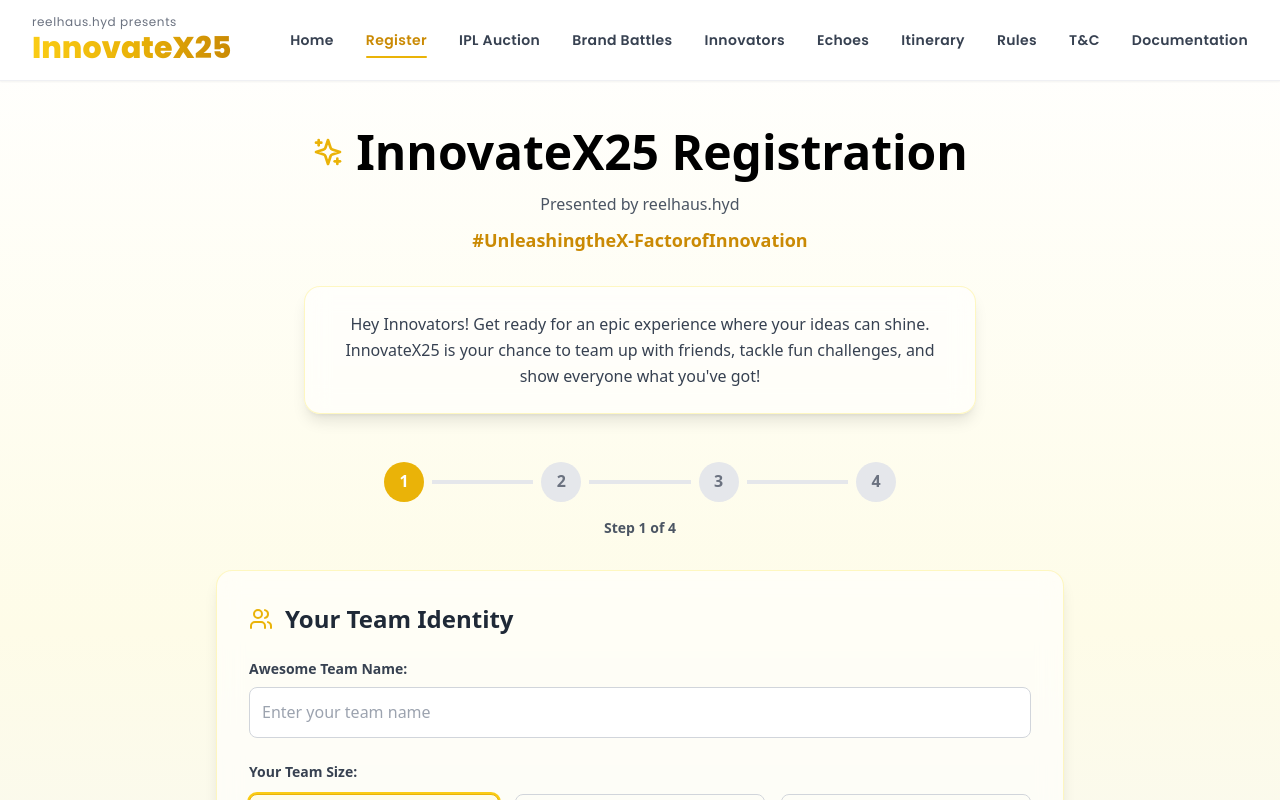
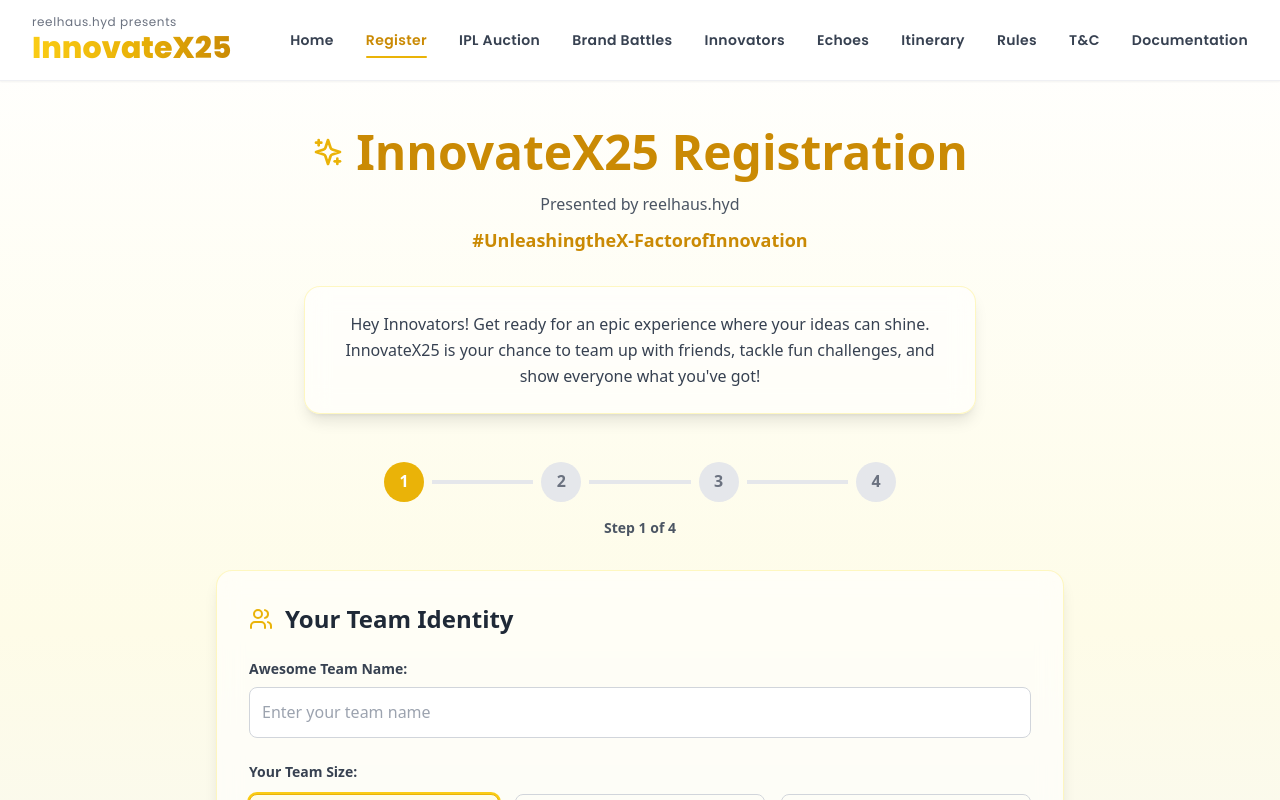
Before and after one commit to UdayKumar-git-hub/innovatex25, a React (Vite) app: page /register in a window 1280 px wide. Shown: the top 800 px of the page. Built offline with nearby package versions, Linux system fonts and the light colour scheme.

Commit message:
Updated Register.tsx

```diff
--- a/src/pages/Register.tsx
+++ b/src/pages/Register.tsx
@@ -226,7 +226,7 @@ const Register: React.FC = () => {
         >
           <div className="flex items-center justify-center mb-4">
             <Sparkles className="h-8 w-8 text-yellow-500 mr-3" />
-            <h1 className="text-4xl md:text-5xl font-extrabold text-Yellow-600">
+            <h1 className="text-4xl md:text-5xl font-extrabold text-yellow-600">
               InnovateX25 Registration
             </h1>
           </div>
```
